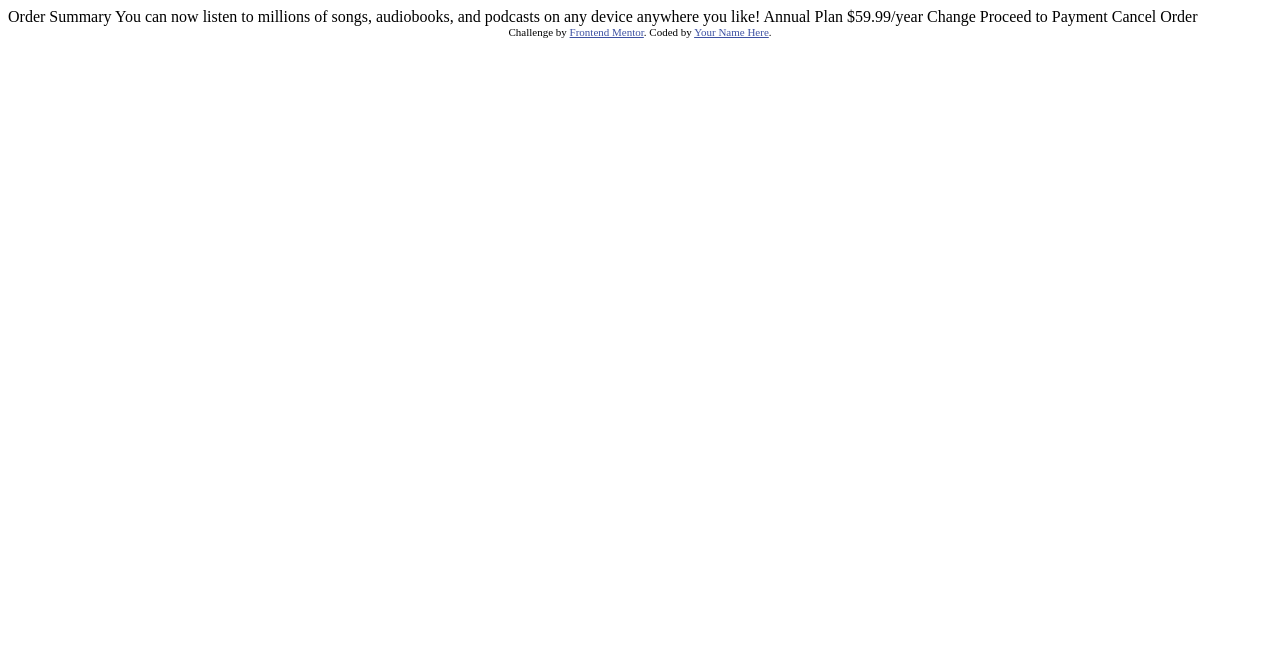
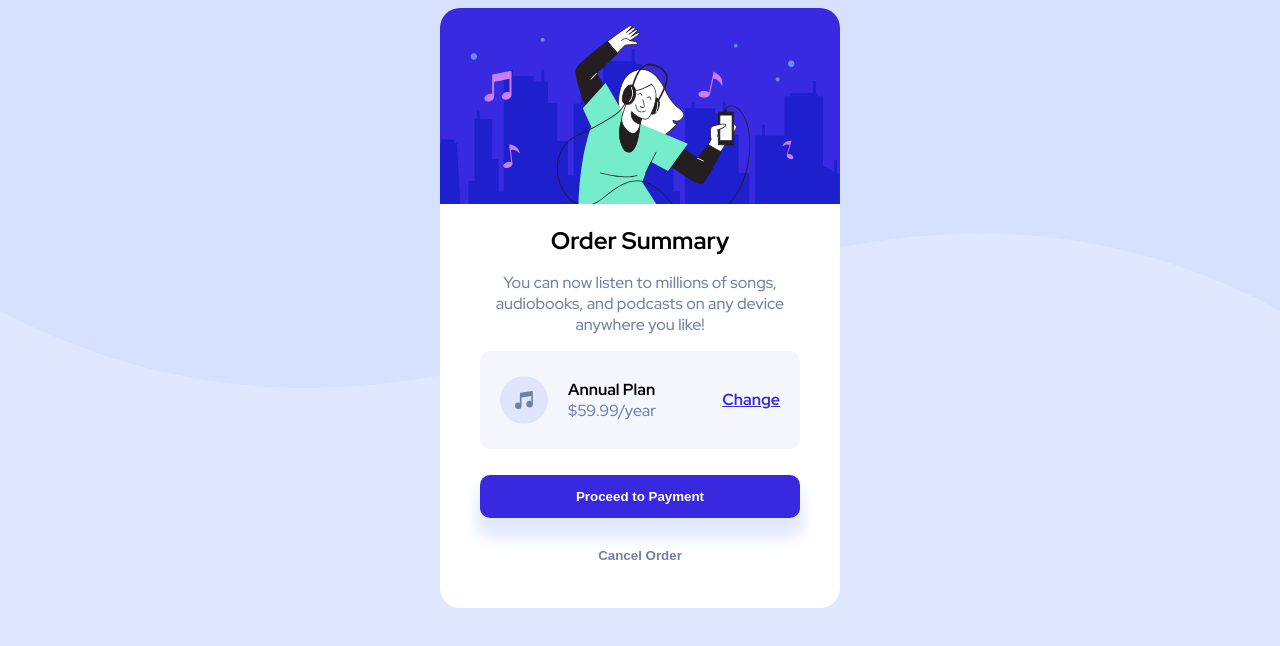
Before and after one commit to htlintinen/frontendmentor-order-summary-component, a plain HTML site: page index.html in a window 1280 px wide. Drawn offline with Linux system fonts and the light colour scheme.

Commit message:
So close...

```diff
--- a/index.html
+++ b/index.html
@@ -5,33 +5,40 @@
   <meta name="viewport" content="width=device-width, initial-scale=1.0"> <!-- displays site properly based on user's device -->
 
   <link rel="icon" type="image/png" sizes="32x32" href="./images/favicon-32x32.png">
+  <link rel="stylesheet" href="styles.css">
 
   <title>Frontend Mentor | Order summary card</title>
-
-  <!-- Feel free to remove these styles or customise in your own stylesheet 👍 -->
-  <style>
-    .attribution { font-size: 11px; text-align: center; }
-    .attribution a { color: hsl(228, 45%, 44%); }
-  </style>
 </head>
 <body>
+  <div class="card">
 
-  Order Summary
+    <img src="images/illustration-hero.svg" alt="Illustration Hero">
 
-  You can now listen to millions of songs, audiobooks, and podcasts on any
-  device anywhere you like!
+    <div class="summary">
+      <h1>Order Summary</h1>
 
-  Annual Plan
-  $59.99/year
+      <p>You can now listen to millions of songs, audiobooks, and podcasts on any
+        device anywhere you like!</p>
 
-  Change
+      <div class="plan">
+        <img src="images/icon-music.svg" alt="Music">
+        <div class="plan-details">
+          <div class="plan-type">Annual Plan</div>
+          <div class="plan-price">$59.99/year</div>
+        </div>
 
-  Proceed to Payment
-  Cancel Order
+        <a href="">Change</a>
+      </div>
 
-  <div class="attribution">
-    Challenge by <a href="https://www.frontendmentor.io?ref=challenge" target="_blank">Frontend Mentor</a>.
-    Coded by <a href="#">Your Name Here</a>.
+      <button class="button-primary">Proceed to Payment</button>
+      <button class="button-secondary">Cancel Order</button>
+    </div>
   </div>
+  <!--
+    <div class="attribution">
+      Challenge by <a href="https://www.frontendmentor.io?ref=challenge" target="_blank">Frontend Mentor</a>.
+      Coded by <a href="#">Your Name Here</a>.
+    </div>
+  -->
 </body>
 </html>
--- /dev/null
+++ b/styles.css
@@ -0,0 +1,119 @@
+@import url('https://fonts.googleapis.com/css2?family=Red+Hat+Display:wght@500;700;900&display=swap');
+
+body {
+  background-image: url("images/pattern-background-desktop.svg");
+  background-repeat: no-repeat;
+  background-size:contain;
+  background-color: hsl(225, 100%, 94%);
+  font-family: 'Red Hat Display', sans-serif;
+}
+
+p {
+  font-size: 16px;
+}
+
+.card {
+  background-color: white;
+  margin: 0 auto;
+  width: 400px;
+  height: 600px;
+  border-radius: 20px;
+}
+
+.card h1 {
+  font-size: 1.5rem;
+  text-align: center;
+}
+
+.card p {
+  font-weight:lighter;
+  text-align: center;
+  color: hsl(224, 23%, 55%);
+}
+
+.card img {
+  max-width: 100%;
+  border-top-left-radius: 20px;
+  border-top-right-radius: 20px;
+}
+
+.summary {
+  padding-left: 40px;
+  padding-right: 40px;
+}
+
+.plan {
+  display: flex;
+  flex: 1;
+  width: auto;
+  padding-left: 20px;
+  padding-right: 20px;
+  padding-top: 25px;
+  padding-bottom: 25px;
+  margin-bottom: 10px;
+  flex-direction: row;
+  border-radius: 10px;
+  background-color: hsl(225, 100%, 98%);
+}
+
+.plan img {
+  padding-right: 20px;
+  max-width: 100%;
+  height: 100%;
+}
+
+.plan-details {
+  display: flex;
+  flex-direction: column;
+  flex-grow: 1;
+  align-content: space-between;
+  align-self: center;
+  height:100%;
+}
+
+.plan-type {
+  font-weight: bold;
+}
+
+.plan-price {
+  color: hsl(224, 23%, 55%);
+  width:max-content;
+}
+
+.plan a {
+  align-self: center;
+  color:hsl(245, 75%, 52%);
+  font-weight: bold;
+}
+
+.button-primary {
+  margin-top:1rem;
+  background-color: hsl(245, 75%, 52%);
+  border-radius: 10px;
+  border-width: 0px;
+  padding: 14px;
+  width: 100%;
+  color: white;
+  font-weight: bold;
+  box-shadow: 0rem 1rem 1rem 0.2rem hsl(225, 100%, 94%)
+}
+
+.button-secondary {
+  margin-top:1rem;
+  background-color:unset;
+  border-width: 0;
+  font-weight: bold;
+  color:hsl(224, 23%, 55%);
+  width: 100%;
+  text-align: center;
+  padding: 14px;
+}
+
+.attribution {
+  font-size: 11px;
+  text-align: center;
+}
+
+.attribution a {
+  color: hsl(228, 45%, 44%);
+}
```
